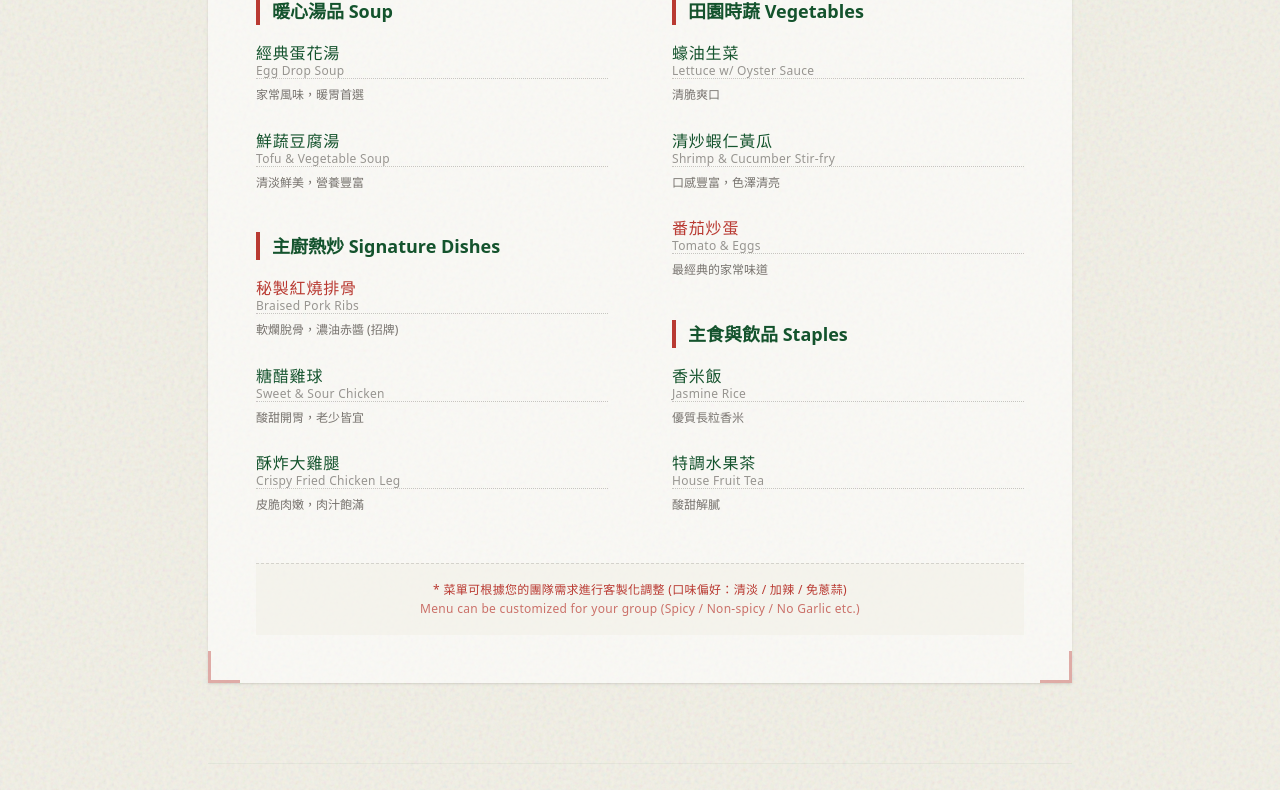
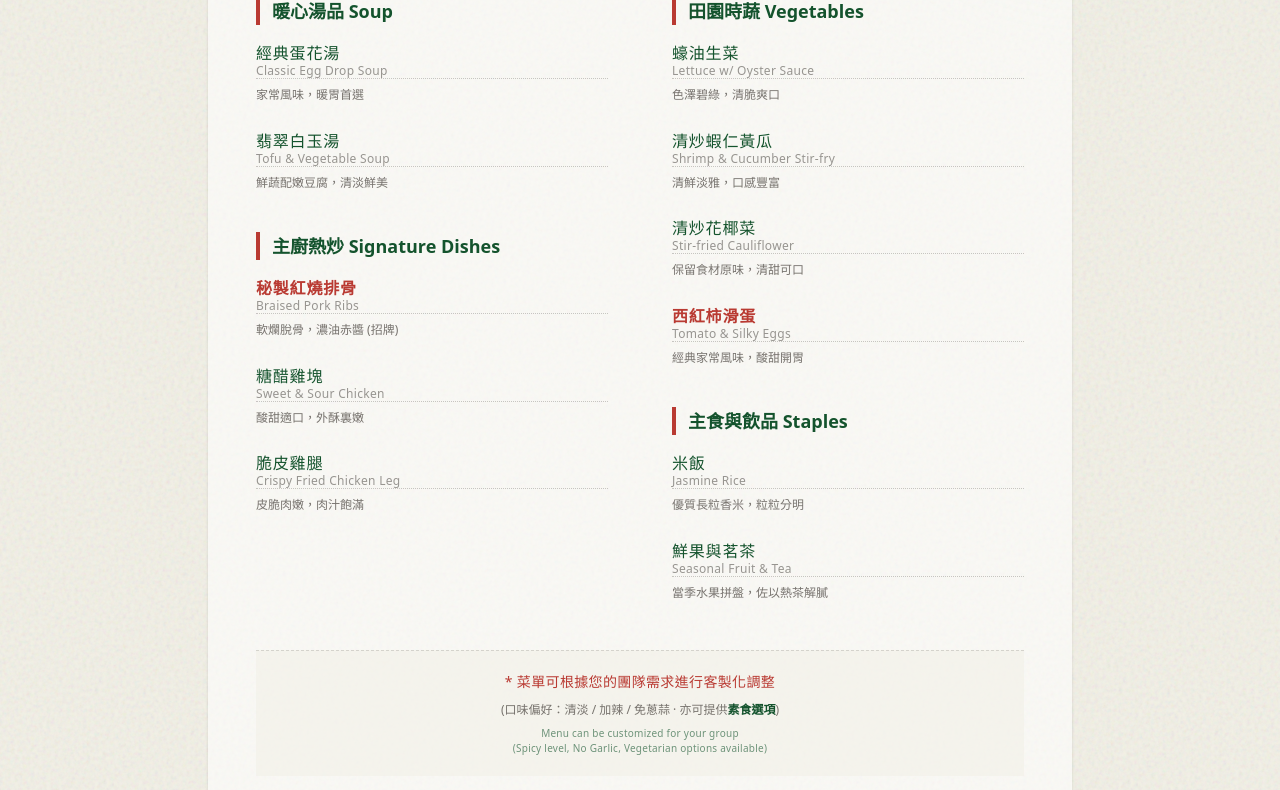
Before and after one commit to 0xShoyu/marienbad-kitchen, a Next.js app: page / in a window 1280 px wide. Shown: the part 1498-2288 px from the top of the page. Built offline with nearby package versions, Linux system fonts and the light colour scheme.

Commit message:
fix text in menu

```diff
--- a/src/components/Menu.tsx
+++ b/src/components/Menu.tsx
@@ -4,19 +4,16 @@ export default function Menu() {
   return (
     <section className="w-full max-w-4xl px-4 py-12 mx-auto">
       <div className="relative bg-white/60 p-8 md:p-12 shadow-sm">
-        {/* 🌟 核心保留：红角边框 (Decorative Corners) */}
-        {/* 左上角 */}
+        {/* 🌟 装饰性红角边框 (保持不变) */}
         <div className="absolute top-0 left-0 w-8 h-8 border-t-[3px] border-l-[3px] border-cinnabar/40"></div>
-        {/* 右上角 */}
         <div className="absolute top-0 right-0 w-8 h-8 border-t-[3px] border-r-[3px] border-cinnabar/40"></div>
-        {/* 左下角 */}
         <div className="absolute bottom-0 left-0 w-8 h-8 border-b-[3px] border-l-[3px] border-cinnabar/40"></div>
-        {/* 右下角 */}
         <div className="absolute bottom-0 right-0 w-8 h-8 border-b-[3px] border-r-[3px] border-cinnabar/40"></div>
 
-        {/* 竹叶背景淡化处理 */}
+        {/* 背景纹理 */}
         <div className="absolute top-0 right-0 w-64 h-64 bg-bamboo-shadow rounded-full mix-blend-multiply filter blur-3xl opacity-20 -translate-y-1/2 translate-x-1/2 pointer-events-none"></div>
 
+        {/* 标题区域 */}
         <div className="text-center mb-12 border-b border-dashed border-stone/20 pb-8 relative z-10">
           <h3 className="font-serif text-3xl text-ink tracking-[0.2em] mb-2">
             經典菜單
@@ -26,19 +23,20 @@ export default function Menu() {
           </p>
         </div>
 
+        {/* 菜品列表 */}
         <div className="grid grid-cols-1 md:grid-cols-2 gap-x-16 gap-y-12 relative z-10">
-          {/* Column 1 */}
+          {/* 左侧栏 */}
           <div className="space-y-10">
             <MenuCategory title="暖心湯品 Soup">
               <MenuItem
                 name="經典蛋花湯"
-                en="Egg Drop Soup"
+                en="Classic Egg Drop Soup"
                 desc="家常風味，暖胃首選"
               />
               <MenuItem
-                name="鮮蔬豆腐湯"
+                name="翡翠白玉湯"
                 en="Tofu & Vegetable Soup"
-                desc="清淡鮮美，營養豐富"
+                desc="鮮蔬配嫩豆腐，清淡鮮美"
               />
             </MenuCategory>
 
@@ -50,67 +48,80 @@ export default function Menu() {
                 desc="軟爛脫骨，濃油赤醬 (招牌)"
               />
               <MenuItem
-                name="糖醋雞球"
+                name="糖醋雞塊"
                 en="Sweet & Sour Chicken"
-                desc="酸甜開胃，老少皆宜"
+                desc="酸甜適口，外酥裏嫩"
               />
               <MenuItem
-                name="酥炸大雞腿"
+                name="脆皮雞腿"
                 en="Crispy Fried Chicken Leg"
                 desc="皮脆肉嫩，肉汁飽滿"
               />
             </MenuCategory>
           </div>
 
-          {/* Column 2 */}
+          {/* 右侧栏 */}
           <div className="space-y-10">
             <MenuCategory title="田園時蔬 Vegetables">
               <MenuItem
                 name="蠔油生菜"
                 en="Lettuce w/ Oyster Sauce"
-                desc="清脆爽口"
+                desc="色澤碧綠，清脆爽口"
               />
               <MenuItem
                 name="清炒蝦仁黃瓜"
                 en="Shrimp & Cucumber Stir-fry"
-                desc="口感豐富，色澤清亮"
+                desc="清鮮淡雅，口感豐富"
               />
               <MenuItem
-                name="番茄炒蛋"
-                en="Tomato & Eggs"
+                name="清炒花椰菜"
+                en="Stir-fried Cauliflower"
+                desc="保留食材原味，清甜可口"
+              />
+              <MenuItem
+                name="西紅柿滑蛋"
+                en="Tomato & Silky Eggs"
                 highlight
-                desc="最經典的家常味道"
+                desc="經典家常風味，酸甜開胃"
               />
             </MenuCategory>
 
             <MenuCategory title="主食與飲品 Staples">
-              <MenuItem name="香米飯" en="Jasmine Rice" desc="優質長粒香米" />
               <MenuItem
-                name="特調水果茶"
-                en="House Fruit Tea"
-                desc="酸甜解膩"
+                name="米飯"
+                en="Jasmine Rice"
+                desc="優質長粒香米，粒粒分明"
+              />
+              <MenuItem
+                name="鮮果與茗茶"
+                en="Seasonal Fruit & Tea"
+                desc="當季水果拼盤，佐以熱茶解膩"
               />
             </MenuCategory>
           </div>
         </div>
 
-        <div className="mt-12 p-4 bg-paper/50 text-center border-t border-dashed border-stone/20 relative z-10">
-          <p className="text-cinnabar text-xs tracking-wide leading-relaxed">
-            * 菜單可根據您的團隊需求進行客製化調整 (口味偏好：清淡 / 加辣 /
-            免蔥蒜)
+        {/* 底部备注区域 */}
+        <div className="mt-12 p-5 bg-paper/50 text-center border-t border-dashed border-stone/20 relative z-10">
+          <p className="text-cinnabar text-sm font-medium tracking-wide leading-relaxed font-serif">
+            * 菜單可根據您的團隊需求進行客製化調整
+          </p>
+          <p className="text-stone/80 text-xs mt-2 space-y-1">
+            (口味偏好：清淡 / 加辣 / 免蔥蒜 · 亦可提供
+            <span className="font-bold text-ink">素食選項</span>)
+          </p>
+          <div className="mt-2 opacity-60 font-sans text-[10px] tracking-wide">
+            Menu can be customized for your group
             <br />
-            <span className="opacity-70 font-sans">
-              Menu can be customized for your group (Spicy / Non-spicy / No
-              Garlic etc.)
-            </span>
-          </p>
+            (Spicy level, No Garlic, Vegetarian options available)
+          </div>
         </div>
       </div>
     </section>
   );
 }
 
-// --- Helper Components (Internal to Menu) ---
+// --- 内部辅助组件 (保持逻辑不变) ---
 function MenuCategory({
   title,
   children,
@@ -144,7 +155,7 @@ function MenuItem({
       <div className="flex justify-between items-baseline relative">
         <div className="z-10 bg-white/0 pr-2">
           <h5
-            className={`text-base tracking-wider ${highlight ? "text-cinnabar font-medium" : "text-ink"}`}
+            className={`text-base tracking-wider ${highlight ? "text-cinnabar font-bold" : "text-ink font-medium"}`}
           >
             {name}
           </h5>
@@ -152,6 +163,7 @@ function MenuItem({
             {en}
           </p>
         </div>
+        {/* 虚线连接效果 */}
         <div className="absolute inset-0 top-3 border-b border-dotted border-stone/30 z-0"></div>
       </div>
       <p className="text-xs text-stone/80 mt-1.5 font-sans leading-relaxed">
```
